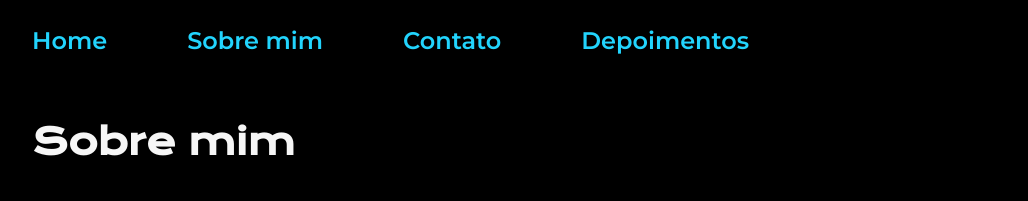
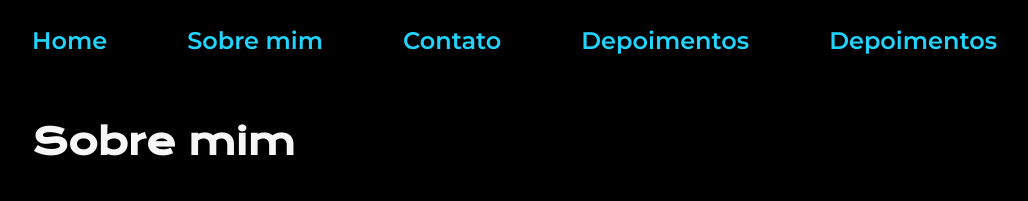
Before and after one commit to Wesnei/Projeto_Capacita_Brasil, a plain HTML site: page about.html in a window 1280 px wide. Shown: the top 201 px of the page, without its empty margins (160-1188 px from the left). Drawn offline with nearby package versions, Linux system fonts and the light colour scheme.

Commit message:
Update about.html

```diff
--- a/about.html
+++ b/about.html
@@ -16,6 +16,8 @@
             <a class="cabecalho__menu__link" href="about.html">Sobre mim</a>
             <a class="cabecalho__menu__link" href="contact.html">Contato</a>
             <a class="cabecalho__menu__link" href="testemonial.html">Depoimentos</a>
+            <a class="cabecalho__menu__link" href="aprendizadp.html">Depoimentos</a>
+
 
         </nav>
     </header>
```
